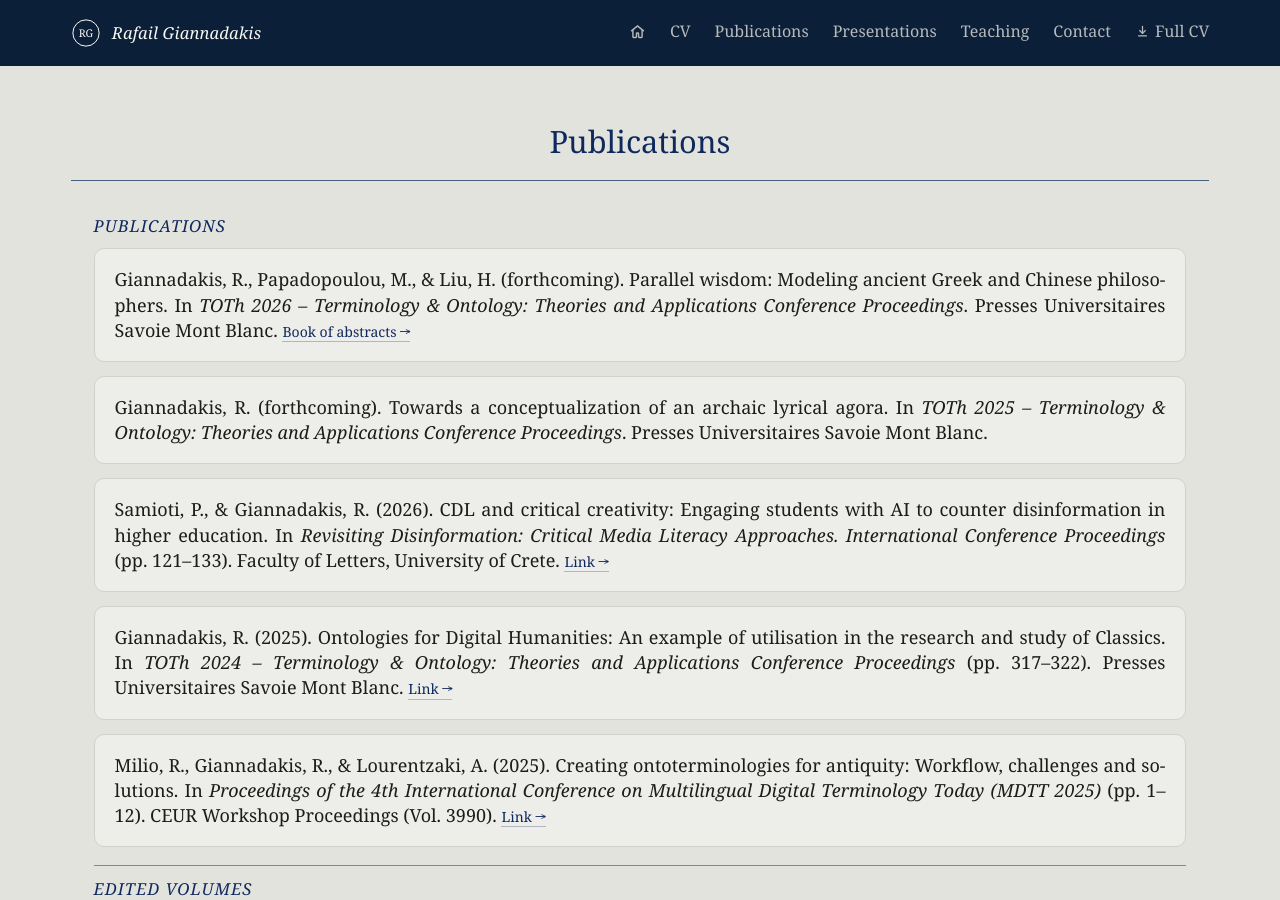
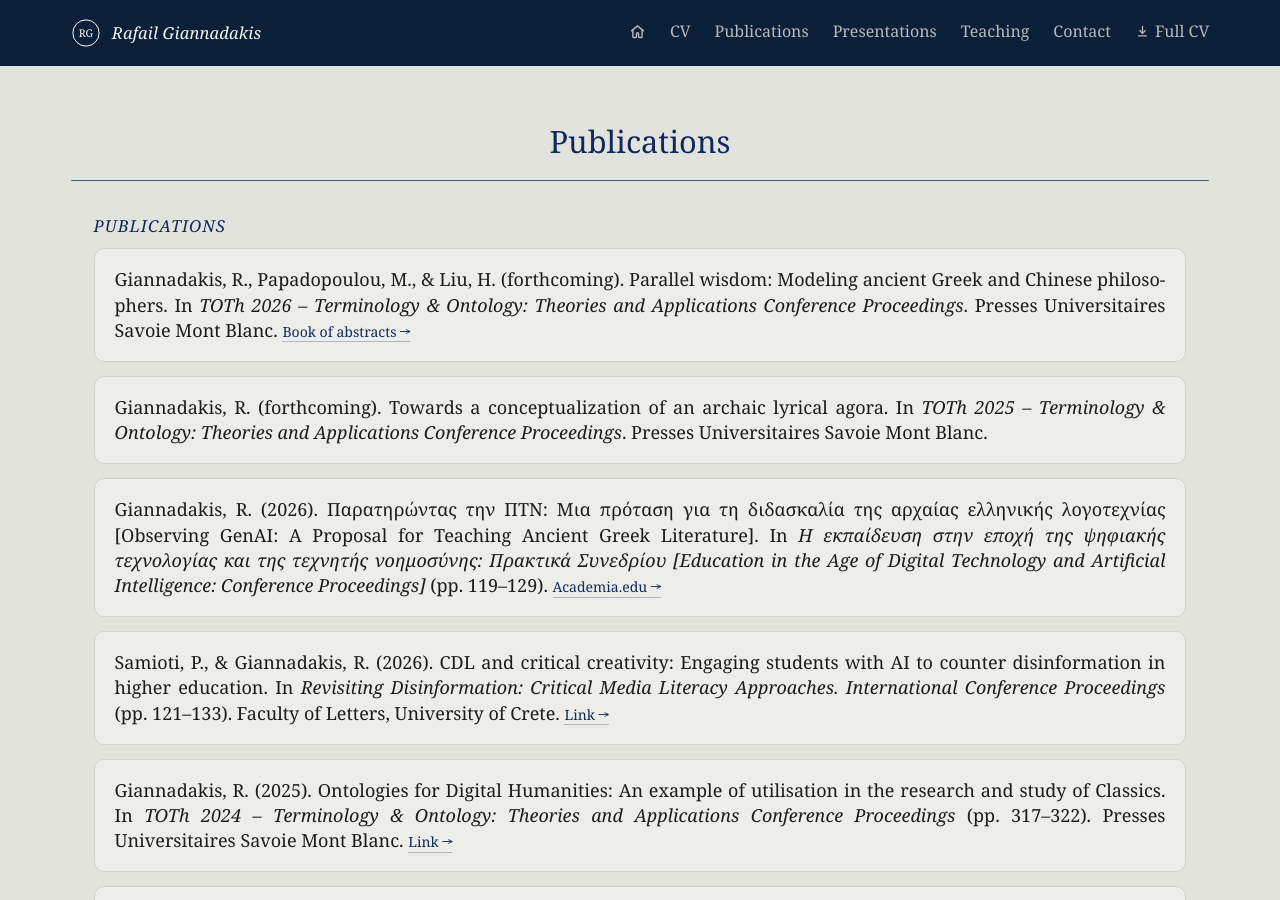
Before and after one commit to rgiannadakis/rgiannadakis.github.io, a Jekyll site: the page built from publications.md, in a window 1280 px wide and 900 px high. Built offline with Jekyll 4.4.1, drawn with Linux system fonts in a browser that asks for light colours.

Commit message:
site updates

```diff
--- a/assets/css/style.css
+++ b/assets/css/style.css
@@ -378,7 +378,7 @@ footer .bar-inner > div > div:last-child{ font-family:var(--mono); }
   @page{
     margin:0.65in;
     @bottom-right{
-      content:"Rafail Giannadakis · CV · Updated September 2026" "\A" "Page " counter(page) " of " counter(pages);
+      content:"Rafail Giannadakis · CV · October 2026" "\A" "Page " counter(page) " of " counter(pages);
       white-space:pre-line;
       color:#0F295D;
       font-family:Georgia,'Iowan Old Style','Palatino Linotype','Book Antiqua',serif;
--- a/publications.md
+++ b/publications.md
@@ -12,6 +12,10 @@ Giannadakis, R., Papadopoulou, M., & Liu, H. (forthcoming). Parallel wisdom: Mod
 
 <div class="entry" markdown="1">
 Giannadakis, R. (forthcoming). Towards a conceptualization of an archaic lyrical agora. In *TOTh 2025 – Terminology & Ontology: Theories and Applications Conference Proceedings*. Presses Universitaires Savoie Mont Blanc.
+</div>
+
+<div class="entry" markdown="1">
+Giannadakis, R. (2026). Παρατηρώντας την ΠΤΝ: Μια πρόταση για τη διδασκαλία της αρχαίας ελληνικής λογοτεχνίας [Observing GenAI: A Proposal for Teaching Ancient Greek Literature]. In *Η εκπαίδευση στην εποχή της ψηφιακής τεχνολογίας και της τεχνητής νοημοσύνης: Πρακτικά Συνεδρίου [Education in the Age of Digital Technology and Artificial Intelligence: Conference Proceedings]* (pp. 119–129). <a class="entry-link" href="https://www.academia.edu/177829062/">Academia.edu →</a>
 </div>
 
 <div class="entry" markdown="1">
```
